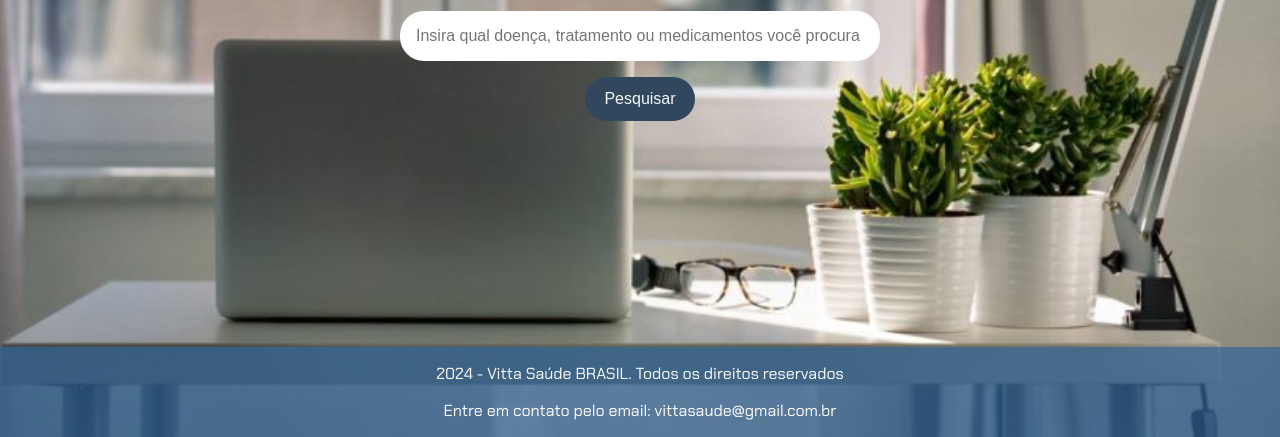
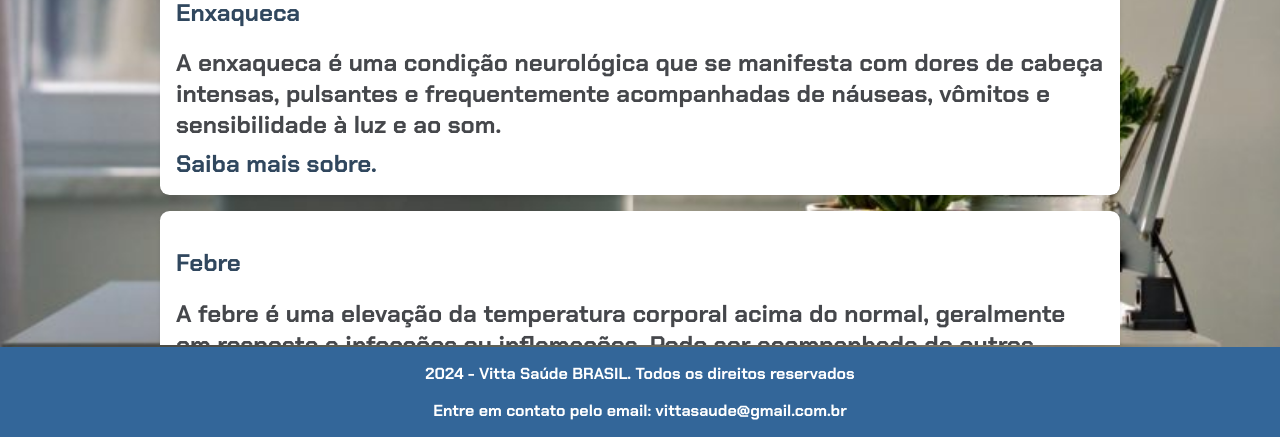
Before and after one commit to victorsxavierf/imersao_dev, a plain HTML site: page index.html in a window 1280 px wide. Shown: the part 363-800 px from the top of the page. Drawn offline with Linux system fonts and the light colour scheme.

Commit message:
Imersão DEV Dia 2 (Pesquisas e JS)

```diff
--- /dev/null
+++ b/app.js
@@ -0,0 +1 @@
+console.log("Hello world");
--- a/index.html
+++ b/index.html
@@ -12,16 +12,40 @@
     <header>
         <h1>Vitta Saúde</h1>
     </header>
-    <main>
+    <h2>
         <section>
             <input type="text" placeholder="Insira qual doença, tratamento ou medicamentos você procura">
             <button>Pesquisar</button>
+        </section>
+        <section class="resultados-pesquisa">
+            <div class="item-resultado">
+                <h2>
+                    <a href="#" target="_blank">Enxaqueca</a>
+                </h2>
+                <p class="descricao-meta">A enxaqueca é uma condição neurológica que se manifesta com dores de cabeça intensas, pulsantes e frequentemente acompanhadas de náuseas, vômitos e sensibilidade à luz e ao som.</p>
+                <a href="https://www.msdmanuals.com/pt-br/casa/dist%C3%BArbios-cerebrais-da-medula-espinal-e-dos-nervos/cefaleias/enxaquecas?autoredirectid=24675" target="_blank">Saiba mais sobre.</a>
+            </div>
+            <div class="item-resultado">
+                <h2>
+                    <a href="#" target="_blank">Febre</a>
+                </h2>
+                <p class="descricao-meta">A febre é uma elevação da temperatura corporal acima do normal, geralmente em resposta a infecções ou inflamações. Pode ser acompanhada de outros sintomas como calafrios, suor e mal-estar.</p>
+                <a href="https://www.minhavida.com.br/saude/temas/febre" target="_blank">Saiba mais sobre.</a>
+            </div>
+            <div class="item-resultado">
+                <h2>
+                    <a href="#" target="_blank">Dor de Cabeça</a>
+                </h2>
+                <p class="descricao-meta">A dor de cabeça é um sintoma comum que pode ter diversas causas, desde tensão muscular até condições mais graves como enxaqueca e tumores cerebrais. A intensidade e o tipo de dor variam de acordo com a causa.</p>
+                <a href="https://www.tuasaude.com/dor-de-cabeca/" target="_blank">Saiba mais sobre.</a>
+            </div>
         </section>
     </main>
     <footer>
         <p>2024 - Vitta Saúde BRASIL. Todos os direitos reservados</p>
         <p>Entre em contato pelo email: vittasaude@gmail.com.br</p>
     </footer>
+    <script src="app.js"></script>
 </body>
 
 </html>
--- a/style.css
+++ b/style.css
@@ -109,7 +109,7 @@ section button:hover {
 
 /* Estiliza o rodapé da página */
 footer {
-    background-color: rgba(51, 102, 153, 0.7); /* Cor de fundo do rodapé */
+    background-color: rgba(51, 102, 153); /* Cor de fundo do rodapé */
     color: #FFFFFF; /* Cor do texto */
     text-align: center; /* Alinha o texto ao centro */
     padding: 0; /* Espaçamento interno */
@@ -117,6 +117,8 @@ footer {
     position: absolute; /* Posiciona o rodapé */
     bottom: 0; /* Alinha ao fundo da página */
     font-size: 1rem; /* Tamanho da fonte */
+    left: 50%;
+    transform: translateX(-50%);
 }
 
 @media (max-width: 768px) {
```
